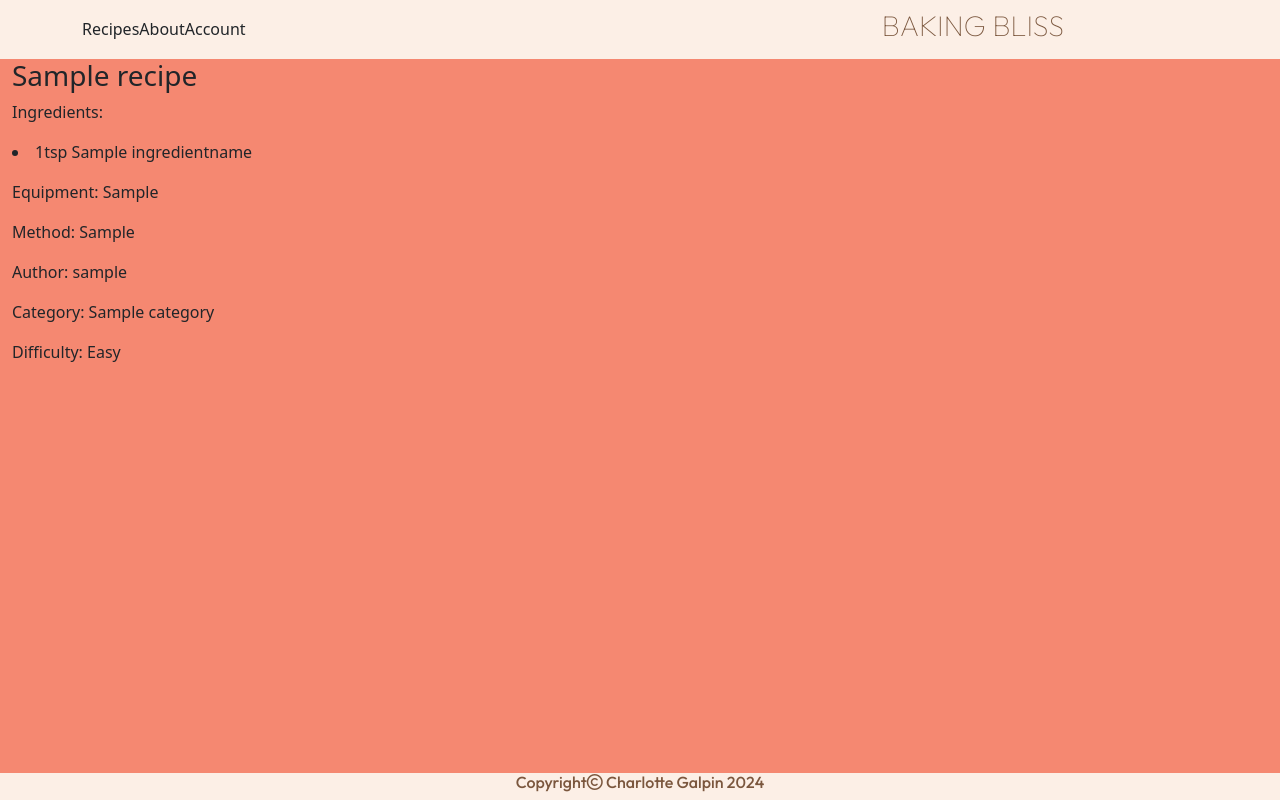
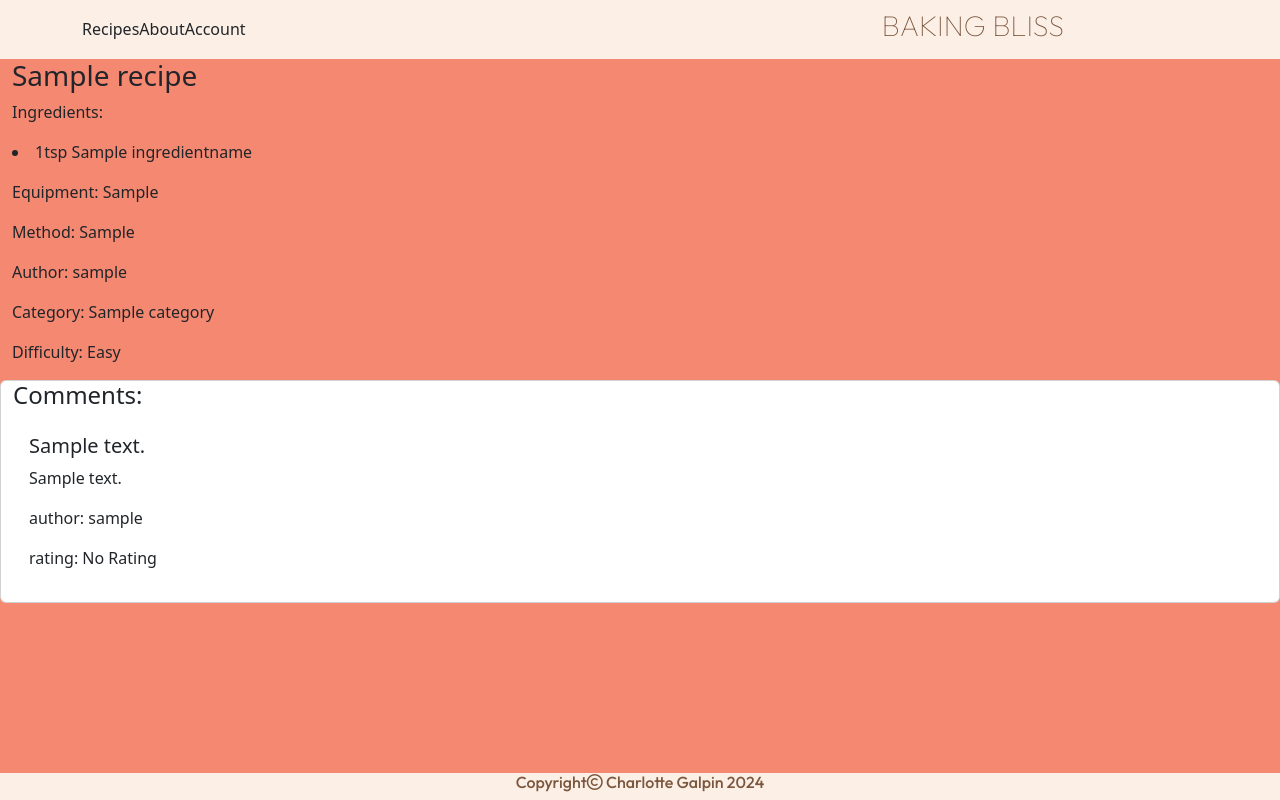
Before and after one commit to cgalpin92/pp4_django_project_baking_bliss, a Django app: a page that uses recipes/templates/recipes/recipe_details.html in a window 1280 px wide. Run offline with Django 4.2, Linux system fonts and the light colour scheme; tables that the repository leaves empty hold one stand-in row (values such as "Sample post"); some libraries are stand-ins or nearby versions; some web fonts are replaced.

Commit message:
remove class based view for comment and update recipe function based view to include comment model. update recipe_details.html to include comment

```diff
--- a/recipes/templates/recipes/recipe_details.html
+++ b/recipes/templates/recipes/recipe_details.html
@@ -17,6 +17,19 @@
             <p>Difficulty: {{ recipe.difficulty }}</p>
         </div>
     </div>
+    <div class="row">
+        <div class="col card">
+            <h4>Comments:</h4>
+            {% for comment in comments %}
+            <div class="card-body">
+                <h5>{{ comment.comment_title }}</h5>
+                <p>{{ comment.body }}</p>
+                <p>author: {{ comment.author }}</p>
+                <p>rating: {{ comment.rating }}</p>
+            </div>
+            {% endfor %}
+        </div>
+    </div>
 
 </div>
 
--- a/recipes/views.py
+++ b/recipes/views.py
@@ -15,9 +15,6 @@ class RecipeList(generic.ListView):
     queryset = Recipe.objects.all()
     template_name = "recipes/index.html"
 
-class Comment(generic.ListView):
-    queryset = Comment.objects.all()
-    template_name = "recipes/recipe_details.html"
 
 def recipe_detail(request, slug):
 
@@ -25,11 +22,15 @@ def recipe_detail(request, slug):
     recipe = get_object_or_404(queryset, slug=slug)
     ingredients = Ingredient.objects.all()
 
+
+    comments = recipe.comment.all()
+
     return render(
         request,
         "recipes/recipe_details.html",
         {
             "recipe": recipe,
             "ingredients": ingredients,
+            "comments": comments,
         }
     )
```
